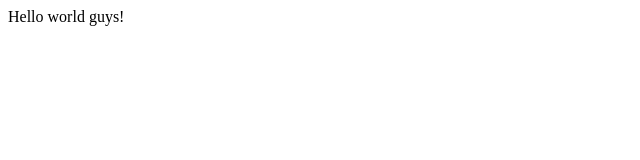
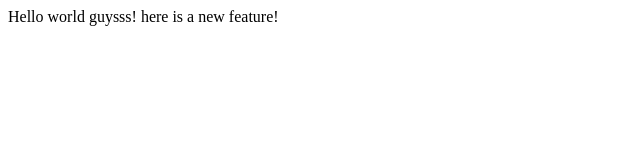
Before and after one commit to Aysel7/lecture1, a plain HTML site: page index.html in a window 1280 px wide. Shown: the whole page, without its empty margins (0-640 px from the left). Drawn offline with Linux system fonts and the light colour scheme.

Commit message:
Added another line

```diff
--- a/index.html
+++ b/index.html
@@ -4,6 +4,7 @@
         <title>My webpage</title>
     </head>
     <body>
-        Hello world guys!
+        Hello world guysss!
+        here is a new feature!
     </body>
 </html>
```
